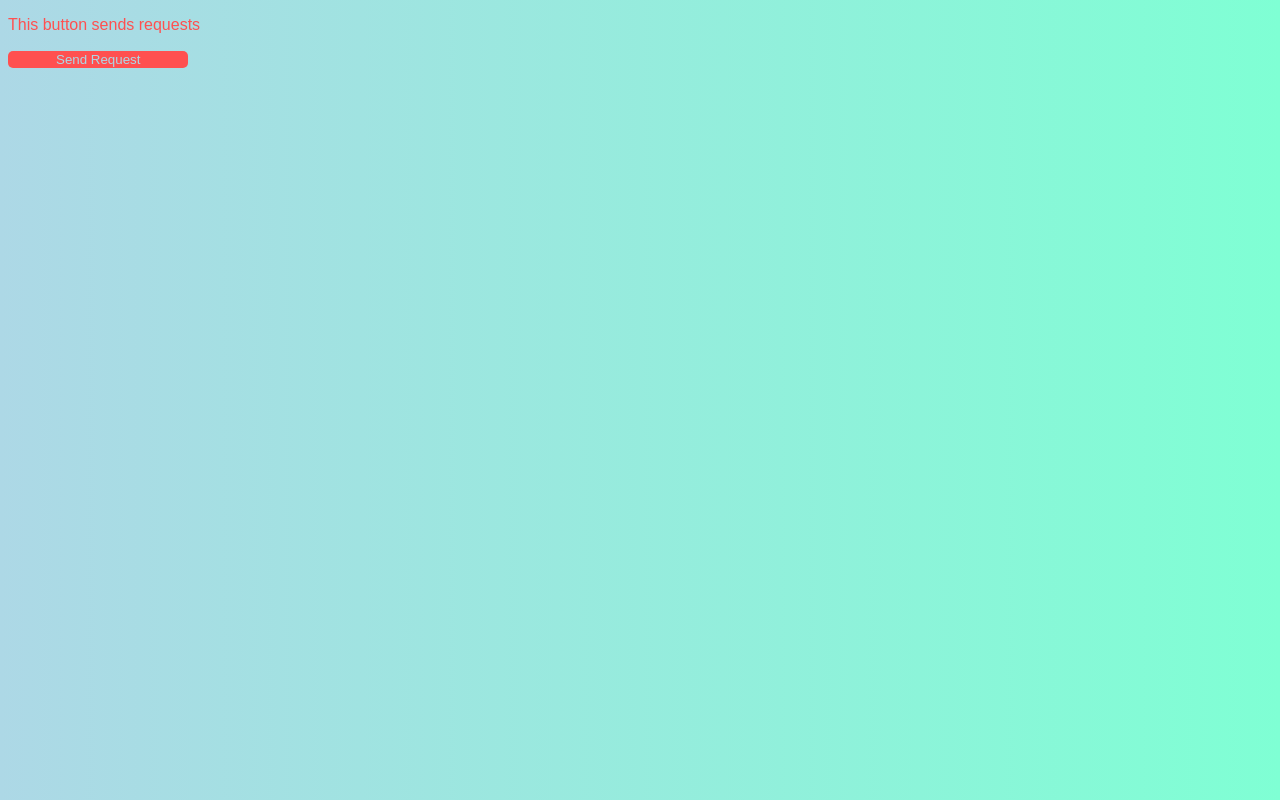
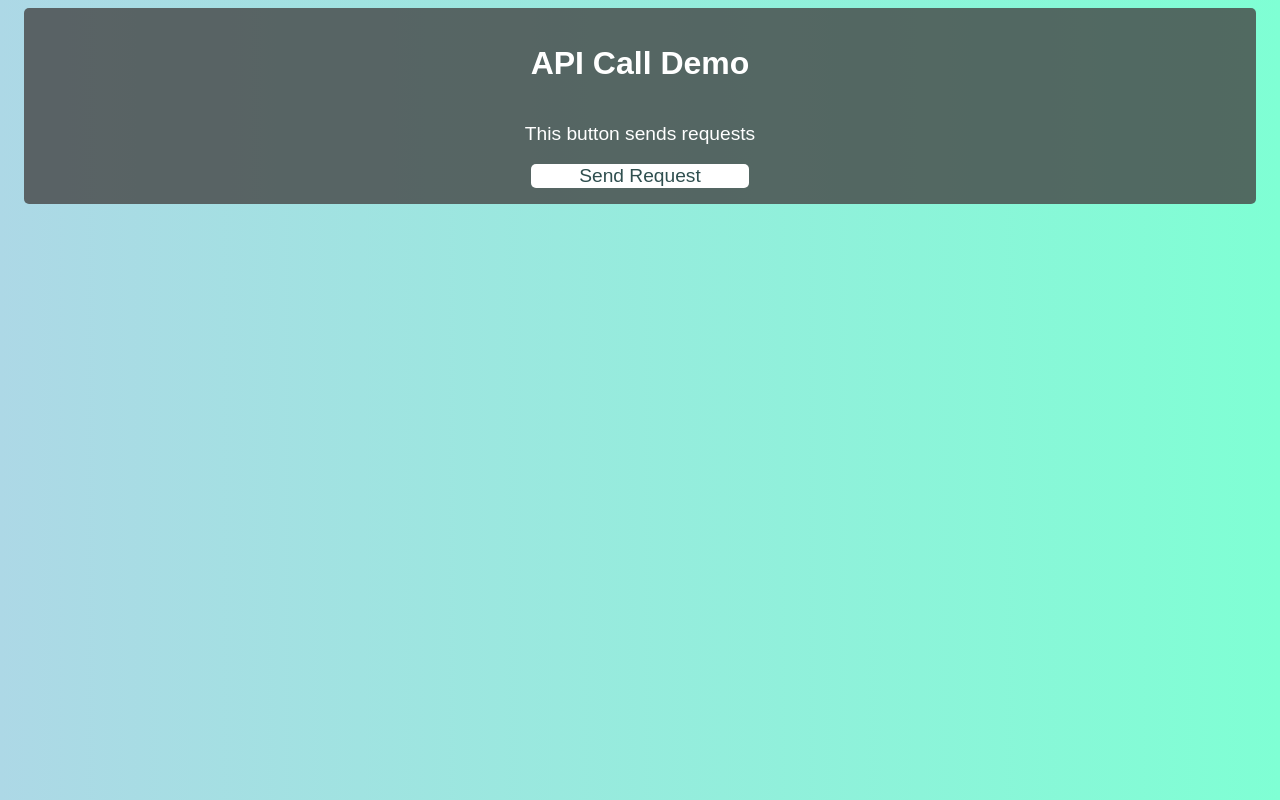
Before and after one commit to Blake-Herbert/API-Call-Practice, a plain HTML site: page index.html in a window 1280 px wide. Drawn offline with Linux system fonts and the light colour scheme.

Commit message:
Updated styling and present fact as an alert

```diff
--- a/index.html
+++ b/index.html
@@ -3,16 +3,17 @@
 <head>
     <meta charset="UTF-8" />
     <meta name="viewport" content="width=device-width, initial-scale=1.0">
-    <meta http-equiv="X-UA-Compatible" content="ie=edge">
-
     <title>API Challenge</title>
 
     <link rel="stylesheet" href="style.css">
 </head>
 
 <body>
-    <p>This button sends requests</p>
-    <button id="button">Send Request</button>
+    <div class="container">
+        <h1>API Call Demo</h1>
+        <p>This button sends requests</p>
+        <button id="button">Send Request</button>
+    </div>
 </body>
 <script type="text/javascript" src="script.js"></script>
 </html>
--- a/script.js
+++ b/script.js
@@ -6,7 +6,7 @@ async function SendGetRequest()
 //fetch data
 let data = null;
 try {
-const response = await fetch("https://localhost:7251/api/HighScores", {
+const response = await fetch("https://catfact.ninja/fact", {
   method: "GET",
   headers : {
     'Access-Control-Allow-Origin' : '*'
@@ -15,7 +15,8 @@ const response = await fetch("https://localhost:7251/api/HighScores", {
 console.log(response);
 data = await response.json();
 console.log(data);
-} catch(error){
+window.alert(data.fact);
+} catch(error) {
 console.log(error);
 }
 
@@ -24,22 +25,4 @@ console.log(error);
 // console log data
 // console log error
 
-
-
-// const xhttpr = new XMLHttpRequest();
-// //xhttpr.open('GET', "https://catfact.ninja/fact");
-// xhttpr.open('GET', "https://localhost:7251/api/HighScores")
-// xhttpr.send();
-// xhttpr.onload = ()=>
-// {
-//   console.log(xhttpr.status);
-//   if (xhttpr.status === 200)
-//   {
-//       const response = JSON.parse(xhttpr.response);
-//       console.log(response);
-//   } else
-//     {
-//       console.log("Error");
-//     }
-//   };
 }
--- a/style.css
+++ b/style.css
@@ -5,15 +5,29 @@ html{
 body{
     background-image: linear-gradient(to right, lightblue, aquamarine);
 }
+.container {
+    background-color: rgba(69, 69, 69, 0.8);
+    padding: 1rem;
+    margin: 0rem 1rem;
+    display: grid;
+    grid-auto-flow: row;
+    place-items: center;
+    place-content: center;
+    border-radius: 5px;
+}
+h1 {
+    color: white;
+}
 p{
-    color: rgb(255, 80, 80);
-
+    font-size: larger;
+    color: white;
 }
-
 button{
+    font-size: larger;
     border: 1px;
+    height: auto;
     border-radius: 5px;
-    background-color: rgb(255, 80, 80);
-    color: lightblue;
+    background-color: white;
+    color: darkslategray;
     padding-inline: 3rem;
 }
```
